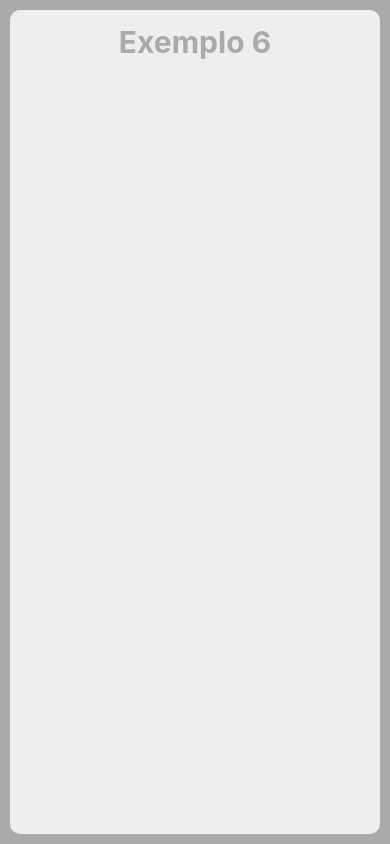
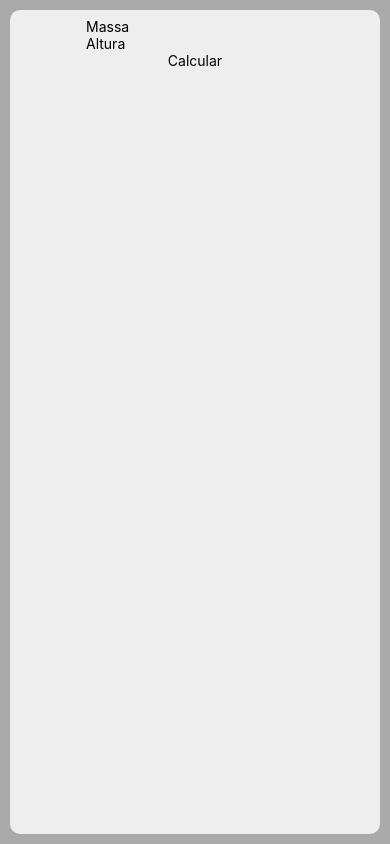
Before and after one commit to Mateus-Rodrigues/aula_pam, a React Native app: screen / in a window 390 px wide. Built offline with nearby package versions, Linux system fonts and the light colour scheme.

Commit message:
correção

```diff
--- /dev/null
+++ b/src/ex_6/botao/index.js
@@ -0,0 +1,11 @@
+import { Pressable, Text } from "react-native";
+
+import styles from "../styles";
+
+export default function Botao({children}) {
+    return(
+        <Pressable style={({pressed}) => pressed ? [styles.botao, styles.btnPree ] : styles.botao }>
+            <Text style={styles.botao}>{children}</Text>
+        </Pressable>
+    )
+}
--- /dev/null
+++ b/src/ex_6/botao/styles.js
@@ -0,0 +1,24 @@
+import { StyleSheet } from 'react-native';
+
+const styles = StyleSheet.create({
+    botao: {
+        backgroundColor: '#89ffa5',
+        width: '95%',
+        borderRadius: 20,
+
+    },
+
+    txtBotao: {
+        padding: 20,
+        fontSize: 25,
+        color: '#6dc4a4',
+        fontWeight: 'bold',
+    },
+
+    btnPress: {
+        borderWidth: 4,
+        borderColor: '#6dc4a4',
+    },
+});
+
+export default styles;
--- a/src/ex_6/index.js
+++ b/src/ex_6/index.js
@@ -1,11 +1,15 @@
 import { View,Text  } from 'react-native';
 
 import styles from './styles';
+import Input from './input';
+import Botao from './botao';
 
 export default function Exemplo6 () {
     return (
         <View style={styles.container}>
-            <Text style={styles.titulo}>Exemplo 6</Text>
+
+            <Input />
+            <Botao children={'Calcular'} />
         </View>
     )
 }
--- a/src/ex_6/input/index.js
+++ b/src/ex_6/input/index.js
@@ -1,9 +1,15 @@
 import { TextInput } from 'react-native';
 
-import styles from './styles';
+import styles from '../styles';
+
 
 export default function Input() {
     return (
-        <TextInput />
+
+        <>
+        <TextInput placeholder='Massa' keyboardType='numeric' style={styles.input} />
+
+        <TextInput placeholder='Altura' keyboardType='numeric' style={styles.input}  />
+        </>
     )
 }
```
